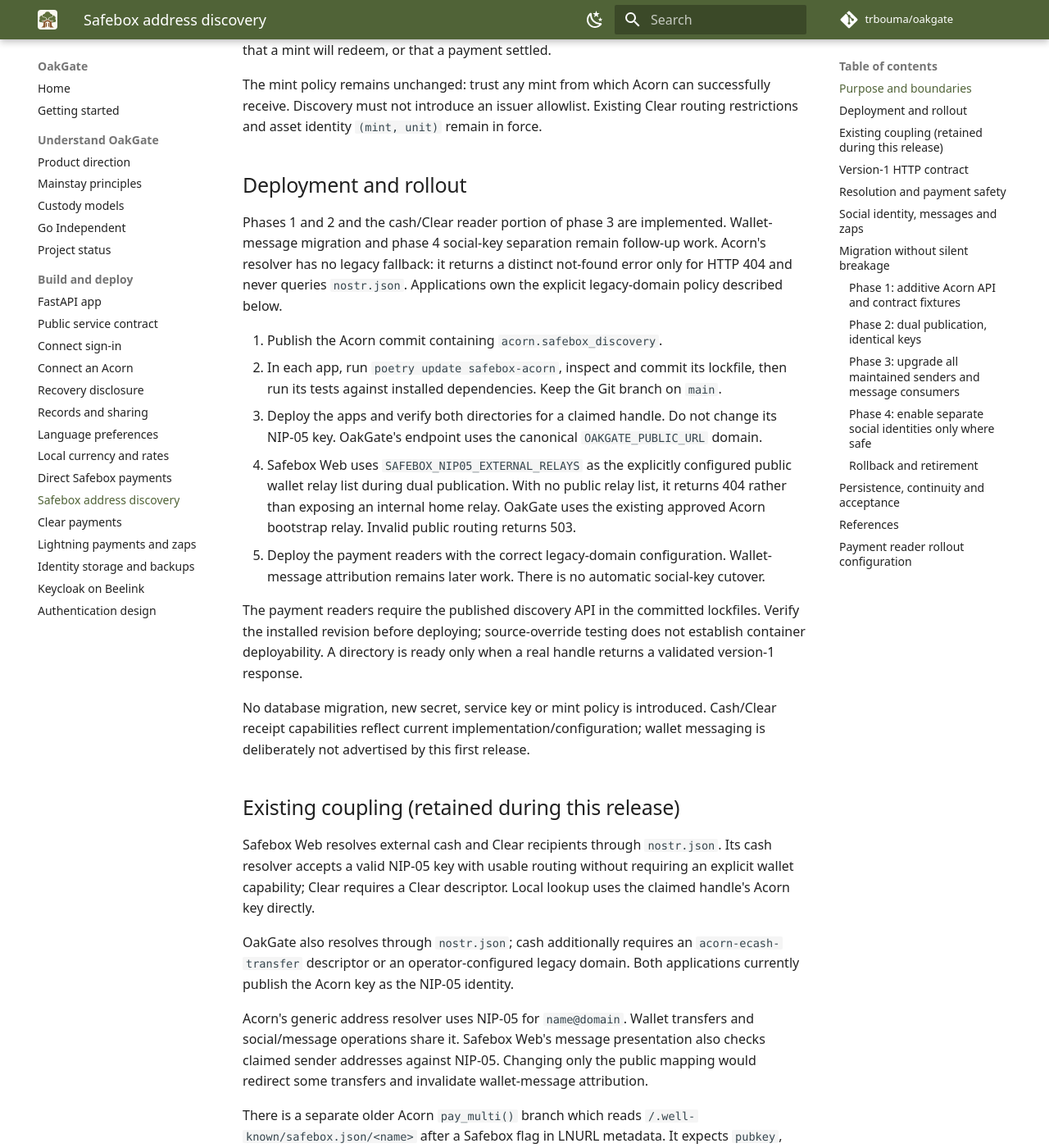
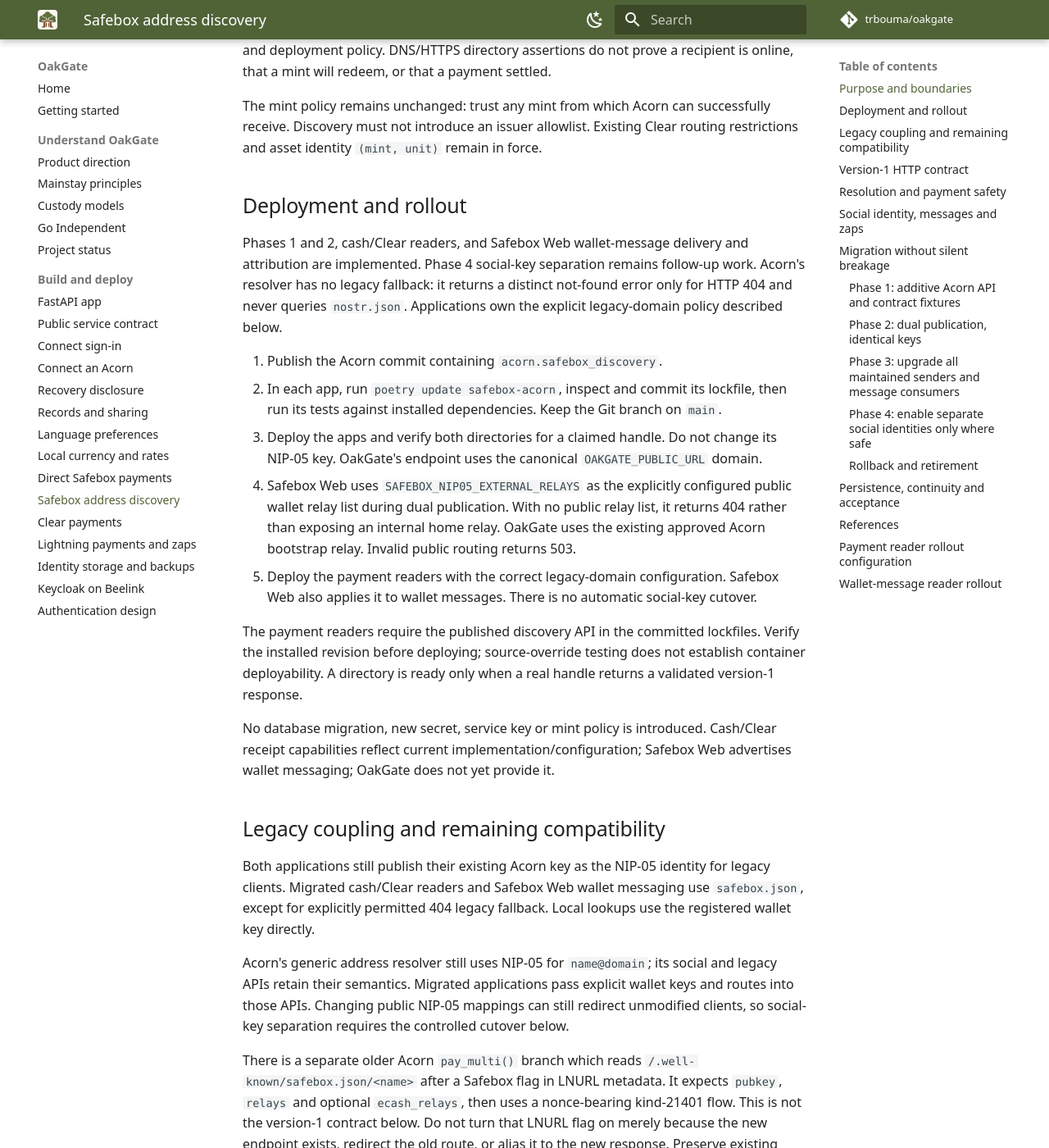
Before and after one commit to trbouma/oakgate, an MkDocs documentation site: the page built from docs/018-safebox-address-discovery.md, in a window 1280 px wide and 1400 px high, scrolled down 867 px. Shown: the whole window at 82% size. Built offline with MkDocs 1.6.1 and Material for MkDocs 9.7.7, drawn with Linux system fonts in a browser that asks for light colours; comment, search, counter and statistics services are not loaded; some of the changed text lies outside the part shown.

Commit message:
feat: use safebox.json for wallet messaging and sender verification
Keep social NIP-05 separate and allow legacy wallet fallback only on
404 for configured domains. Preserve explicit npub and local routing.
Advertise messaging support and add regression tests and documentation.

```diff
--- a/docs/018-safebox-address-discovery.md
+++ b/docs/018-safebox-address-discovery.md
@@ -2,8 +2,9 @@
 
 Status: payment-reader migration implemented, 2026-10-19. Acorn provides the
 version-1 parser, builder and secure resolver; OakGate and Safebox Web publish
-the directory and use it for cash and Clear payment discovery. Message attribution
-and public NIP-05 responses remain unchanged. Separate social keys are not enabled.
+the directory and use it for cash and Clear payment discovery. Safebox Web wallet-message delivery and attribution now use it too; OakGate
+has no messaging interface and does not advertise that capability. Public NIP-05
+responses remain unchanged. Separate social keys are not enabled.
 It is a Mainstay-family application contract, not an established Nostr standard.
 
 ## Purpose and boundaries
@@ -33,8 +34,8 @@
 
 ## Deployment and rollout
 
-Phases 1 and 2 and the cash/Clear reader portion of phase 3 are implemented.
-Wallet-message migration and phase 4 social-key separation remain follow-up work.
+Phases 1 and 2, cash/Clear readers, and Safebox Web wallet-message delivery and
+attribution are implemented. Phase 4 social-key separation remains follow-up work.
 Acorn's resolver has no legacy fallback: it returns a distinct not-found error
 only for HTTP 404 and never queries `nostr.json`. Applications own the explicit
 legacy-domain policy described below.
@@ -49,7 +50,7 @@
    it returns 404 rather than exposing an internal home relay. OakGate uses the
    existing approved Acorn bootstrap relay. Invalid public routing returns 503.
 5. Deploy the payment readers with the correct legacy-domain configuration.
-   Wallet-message attribution remains later work. There is no automatic social-key cutover.
+   Safebox Web also applies it to wallet messages. There is no automatic social-key cutover.
 
 The payment readers require the published discovery API in the committed lockfiles.
 Verify the installed revision before deploying; source-override testing does not
@@ -58,23 +59,19 @@
 
 No database migration, new secret, service key or mint policy is introduced.
 Cash/Clear receipt capabilities reflect current implementation/configuration;
-wallet messaging is deliberately not advertised by this first release.
+Safebox Web advertises wallet messaging; OakGate does not yet provide it.
 
-## Existing coupling (retained during this release)
+## Legacy coupling and remaining compatibility
 
-Safebox Web resolves external cash and Clear recipients through `nostr.json`.
-Its cash resolver accepts a valid NIP-05 key with usable routing without requiring
-an explicit wallet capability; Clear requires a Clear descriptor. Local lookup
-uses the claimed handle's Acorn key directly.
+Both applications still publish their existing Acorn key as the NIP-05 identity
+for legacy clients. Migrated cash/Clear readers and Safebox Web wallet messaging
+use `safebox.json`, except for explicitly permitted 404 legacy fallback. Local
+lookups use the registered wallet key directly.
 
-OakGate also resolves through `nostr.json`; cash additionally requires an
-`acorn-ecash-transfer` descriptor or an operator-configured legacy domain. Both
-applications currently publish the Acorn key as the NIP-05 identity.
-
-Acorn's generic address resolver uses NIP-05 for `name@domain`. Wallet transfers
-and social/message operations share it. Safebox Web's message presentation also
-checks claimed sender addresses against NIP-05. Changing only the public mapping
-would redirect some transfers and invalidate wallet-message attribution.
+Acorn's generic address resolver still uses NIP-05 for `name@domain`; its social
+and legacy APIs retain their semantics. Migrated applications pass explicit wallet
+keys and routes into those APIs. Changing public NIP-05 mappings can still redirect
+unmodified clients, so social-key separation requires the controlled cutover below.
 
 There is a separate older Acorn `pay_multi()` branch which reads
 `/.well-known/safebox.json/<name>` after a Safebox flag in LNURL metadata. It
@@ -373,5 +370,21 @@
 Deploy the lockfiles containing Acorn's published discovery API. Verify both
 public endpoints for an existing handle before deploying the readers. Controlled
 real cash/Clear delivery checks remain operator acceptance steps; automated tests
-use fake wallets and do not move funds. Messaging migration and social-key
-preferences remain later work.
+use fake wallets and do not move funds. Safebox Web messaging is migrated;
+OakGate messaging and social-key preferences remain later work.
+
+## Wallet-message reader rollout
+
+Safebox Web resolves address destinations and claimed-sender attribution through
+the message capability. It uses the existing `SAFEBOX_LEGACY_DOMAINS` policy only
+after 404, never after missing capabilities or errors. Delivery passes an explicit
+wallet npub and relay list to Acorn, retaining Stroma transport and the existing
+`safebox.dm` envelope. Social lookup remains separate; explicit npub destinations
+keep their semantics. Local wallet bindings support private community relays.
+
+Only Safebox Web advertises messaging today. OakGate must not advertise it until
+it has working send, receive and attribution support. The existing published Acorn
+API suffices for this migration; no legacy/social Acorn APIs are changed.
+Attribution displays current association, leaves the authenticated sender visible,
+and does not hide messages when verification fails. It uses at most ten distinct
+bounded lookups per page without reusing the social-identity cache.
```
Also changed, not shown: other parts of docs/018-safebox-address-discovery.md (+1 -1 lines), 1 other file.
